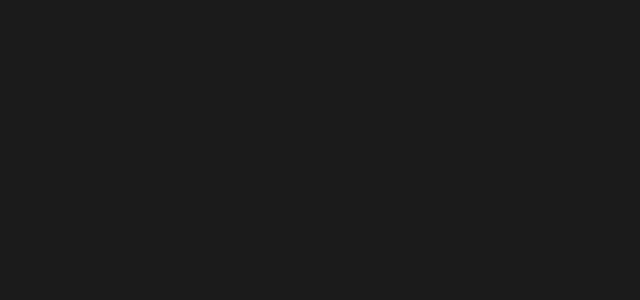
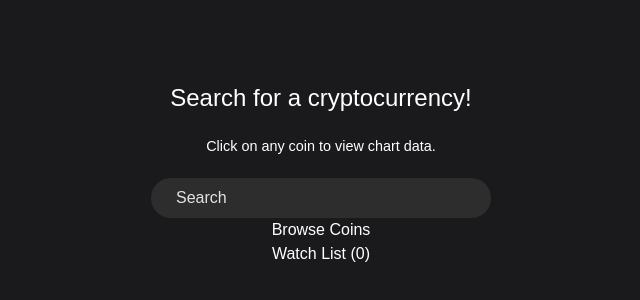
Before and after one commit to dann-y/crypto-viewer-react, a React (Create React App) app: page /watch-list in a window 1280 px wide. Shown: the top 300 px of the page, without its empty margins (319-959 px from the left). Built offline with nearby package versions, Linux system fonts and the light colour scheme; no server answers.

Commit message:
added redux for state management

```diff
--- a/package.json
+++ b/package.json
@@ -16,8 +16,10 @@
     "postcss": "^7.0.35",
     "react": "^17.0.1",
     "react-dom": "^17.0.1",
+    "react-redux": "^7.2.2",
     "react-router-dom": "^5.2.0",
     "react-scripts": "4.0.1",
+    "redux": "^4.0.5",
     "tailwindcss": "npm:@tailwindcss/postcss7-compat@^2.0.2",
     "web-vitals": "^0.2.4"
   },
--- a/src/App.js
+++ b/src/App.js
@@ -3,6 +3,7 @@ import { BrowserRouter, Route } from "react-router-dom";
 import "./App.css";
 import CoinDetailPage from "./pages/CoinDetailPage";
 import CoinListPage from "./pages/CoinListPage";
+import CoinWatchListPage from "./pages/CoinWatchListPage";
 
 function App() {
   return (
@@ -14,6 +15,9 @@ function App() {
         <Route exact path="/coins/:id">
           <CoinDetailPage />
         </Route>
+        <Route exact path="/watch-list">
+          <CoinWatchListPage />
+        </Route>
       </BrowserRouter>
     </div>
   );
--- /dev/null
+++ b/src/actions/index.js
@@ -0,0 +1,13 @@
+export const addCoin = (coin) => {
+  return {
+    type: "ADD_COIN",
+    payload: coin,
+  };
+};
+
+export const removeCoin = (coin) => {
+  return {
+    type: "REMOVE_COIN",
+    payload: coin,
+  };
+};
--- a/src/components/Coin.js
+++ b/src/components/Coin.js
@@ -1,6 +1,7 @@
 import React from "react";
-
 import "./Coin.css";
+import { useSelector, useDispatch } from "react-redux";
+import { addCoin, removeCoin } from "../actions";
 
 const Coin = ({
   image,
@@ -10,24 +11,17 @@ const Coin = ({
   volume,
   priceChange,
   marketcap,
-  setWatchList,
-  watchList,
 }) => {
-  // if (
-  //   image !== undefined &&
-  //   name !== undefined &&
-  //   symbol !== undefined &&
-  //   price !== undefined &&
-  //   volume !== undefined &&
-  //   priceChange !== undefined &&
-  //   marketcap !== undefined
-  // ) {
+  const watchList = useSelector((state) => state.watchList);
+  const dispatch = useDispatch();
+
   const watchListHandler = (e) => {
     if (e.defaultPrevented) return; // Exits here if event has been handled
     e.preventDefault();
 
-    if (!watchList.includes(name)) setWatchList([...watchList, name]);
-    // setWatchList(e.target.value);
+    if (!watchList.includes(name)) dispatch(addCoin(name));
+
+    if (watchList.includes(name)) dispatch(removeCoin(name));
   };
 
   return (
@@ -77,13 +71,15 @@ const Coin = ({
           ${marketcap.toLocaleString()}
         </div>
         <div className=" text-center md:col-span-2 lg:col-span-2 coin-marketcap">
-          <p
-            href="https://google.com"
-            onClick={watchListHandler}
-            className="hover:underline"
-          >
-            Add to Watchlist <br />
-          </p>
+          {!watchList.includes(name) ? (
+            <p onClick={watchListHandler} className="hover:underline">
+              Add to Watch List <br />
+            </p>
+          ) : (
+            <p onClick={watchListHandler} className="hover:underline">
+              Remove from Watch List <br />
+            </p>
+          )}
         </div>
       </div>
     </div>
--- a/src/index.js
+++ b/src/index.js
@@ -1,11 +1,20 @@
 import React from "react";
 import ReactDOM from "react-dom";
+import App from "./App";
+import { createStore } from "redux";
+import allReducer from "./reducers";
+import { Provider } from "react-redux";
 
-import App from "./App";
+const store = createStore(
+  allReducer,
+  window.__REDUX_DEVTOOLS_EXTENSION__ && window.__REDUX_DEVTOOLS_EXTENSION__()
+);
 
 ReactDOM.render(
   <React.StrictMode>
-    <App />
+    <Provider store={store}>
+      <App />
+    </Provider>
   </React.StrictMode>,
   document.getElementById("root")
 );
--- a/src/pages/CoinListPage.jsx
+++ b/src/pages/CoinListPage.jsx
@@ -4,11 +4,16 @@ import Coin from "../components/Coin";
 import WatchListCoin from "../components/WatchListCoin";
 import { Link } from "react-router-dom";
 import Header from "../components/Header";
+import watchListReducer from "../reducers/watchList";
+import { useSelector } from "react-redux";
+// import { useSelector, useDispatch } from "react-redux";
+// import { addCoin } from "../actions";
 
 const CoinListPage = () => {
+  const watchList = useSelector((state) => state.watchList);
   const [coins, setCoins] = useState([]);
   const [search, setSearch] = useState("");
-  const [watchList, setWatchList] = useState([]);
+  // const [watchList, setWatchList] = useState([]);
 
   // fetching coin data
 
@@ -47,6 +52,12 @@ const CoinListPage = () => {
             onChange={handleChange}
           />
         </form>
+
+        <h1>Browse Coins</h1>
+
+        <Link to={`/watch-list`}>
+          <h1>Watch List ({watchList.length})</h1>
+        </Link>
       </div>
 
       {/* iterate through filtered coins */}
@@ -62,8 +73,6 @@ const CoinListPage = () => {
               price={coin.current_price}
               priceChange={coin.price_change_percentage_24h}
               marketcap={coin.market_cap}
-              setWatchList={setWatchList}
-              watchList={watchList}
             />
           </Link>
         );
--- a/src/pages/CoinWatchListPage.jsx
+++ b/src/pages/CoinWatchListPage.jsx
@@ -1,7 +1,11 @@
 import React, { useEffect } from "react";
 import axios from "axios";
+import { Link } from "react-router-dom";
+import { useSelector } from "react-redux";
 
 const CoinWatchListPage = () => {
+  const watchList = useSelector((state) => state.watchList);
+
   useEffect(() => {
     axios
       .get(
@@ -23,9 +27,12 @@ const CoinWatchListPage = () => {
           <form>
             <input type="text" placeholder="Search" className="coin-input " />
           </form>
+          <Link to={`/`}>
+            <h1>Browse Coins</h1>
+          </Link>
+          <h1>Watch List ({watchList.length})</h1>
         </div>
       </div>
-      {console.log(watchList)}
     </div>
   );
 };
--- /dev/null
+++ b/src/reducers/index.js
@@ -0,0 +1,8 @@
+import watchListReducer from "./watchList";
+import { combineReducers } from "redux";
+
+const allReducer = combineReducers({
+  watchList: watchListReducer,
+});
+
+export default allReducer;
--- /dev/null
+++ b/src/reducers/watchList.js
@@ -0,0 +1,14 @@
+const watchListReducer = (state = [], action) => {
+  switch (action.type) {
+    case "ADD_COIN":
+      return [...state, action.payload.toLowerCase()];
+    case "REMOVE_COIN":
+      return state.filter((coin) => {
+        return coin !== action.payload.toLowerCase();
+      });
+    default:
+      return state;
+  }
+};
+
+export default watchListReducer;
```
Also changed, not shown: 2 other files (tests, documents, lock files or other folders).
